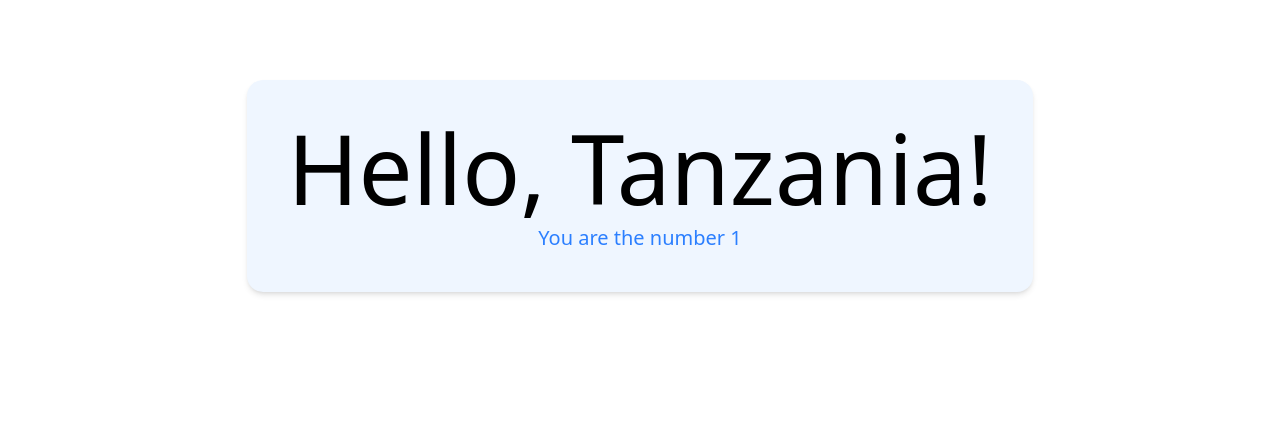
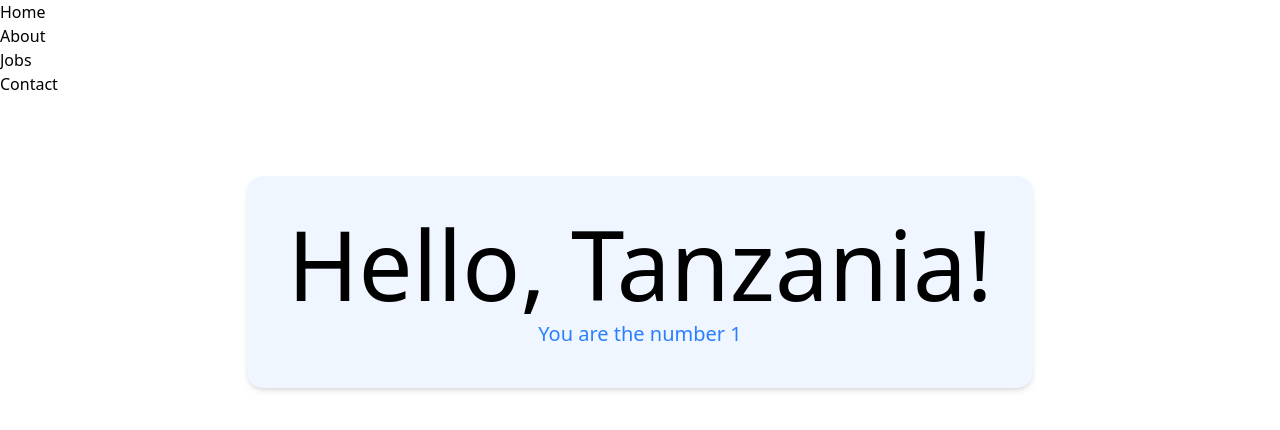
Before and after one commit to prospermbuma/nuxtjs, a Nuxt app: page /jobs in a window 1280 px wide. Shown: the top 430 px of the page. Built offline with nearby package versions, Linux system fonts and the light colour scheme.

Commit message:
More changes

```diff
--- a/app.vue
+++ b/app.vue
@@ -10,6 +10,22 @@ const name: String = 'Tanzania';
 # TEMPLATE
 =================================================-->
 <template>
+  <nav>
+    <ul>
+      <li>
+        <NuxtLink to="/">Home</NuxtLink>
+      </li>
+      <li>
+        <NuxtLink to="/about">About</NuxtLink>
+      </li>
+      <li>
+        <NuxtLink to="/jobs">Jobs</NuxtLink>
+      </li>
+      <li>
+        <NuxtLink to="/contact">Contact</NuxtLink>
+      </li>
+    </ul>
+  </nav>
   <div class="mt-20 flex justify-center items-center flex-col">
     <div class="text-center bg-blue-50 rounded-2xl p-10 shadow-md">
       <h1 class="text-4xl md:text-8xl">Hello, {{ name }}!</h1>
--- /dev/null
+++ b/pages/about.vue
@@ -0,0 +1,3 @@
+<template>
+    <h1>About Us</h1>
+</template>
--- /dev/null
+++ b/pages/contact.vue
@@ -0,0 +1,3 @@
+<template>
+    <h1>Contact Us</h1>
+</template>
--- /dev/null
+++ b/pages/jobs.vue
@@ -0,0 +1,8 @@
+<template>
+
+<ul>
+        <li><NuxtLink to="/posts/1">Post 1</NuxtLink></li>
+        <li><NuxtLink to="/posts/2">Post 2</NuxtLink></li>
+      </ul>
+
+</template>
--- /dev/null
+++ b/pages/jobs/[id].vue
@@ -0,0 +1,6 @@
+<script setup lang="ts">
+const route = useRoute();
+</script>
+<template>
+    <h1>Job: {{route.params.id}}</h1>
+</template>
--- a/tsconfig.json
+++ b/tsconfig.json
@@ -1,4 +1,4 @@
 {
   // https://nuxt.com/docs/guide/concepts/typescript
-  "extends": "./.nuxt/tsconfig.json"
+  "extends": "./.nuxt/tsconfig.json",
 }
```
Also changed, not shown: 1 other file (tests, documents, lock files or other folders).
